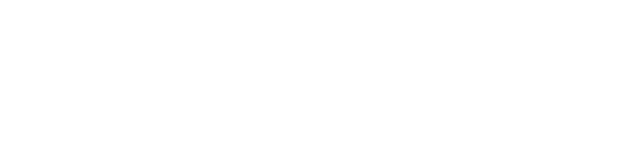
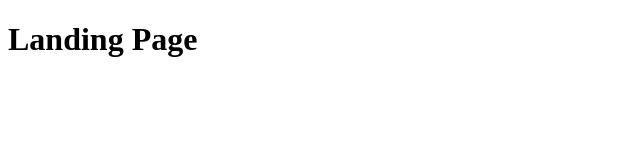
Before and after one commit to devcodeformat/landing-page, a plain HTML site: page index.html in a window 1280 px wide. Shown: the whole page, without its empty margins (0-640 px from the left). Drawn offline with Linux system fonts and the light colour scheme.

Commit message:
modified index

```diff
--- a/index.html
+++ b/index.html
@@ -3,5 +3,7 @@
     <head>
         <title>landing page example</title>
     </head>
-    <body></body>
+    <body>
+        <h1>Landing Page</h1>
+    </body>
 </html>
```
